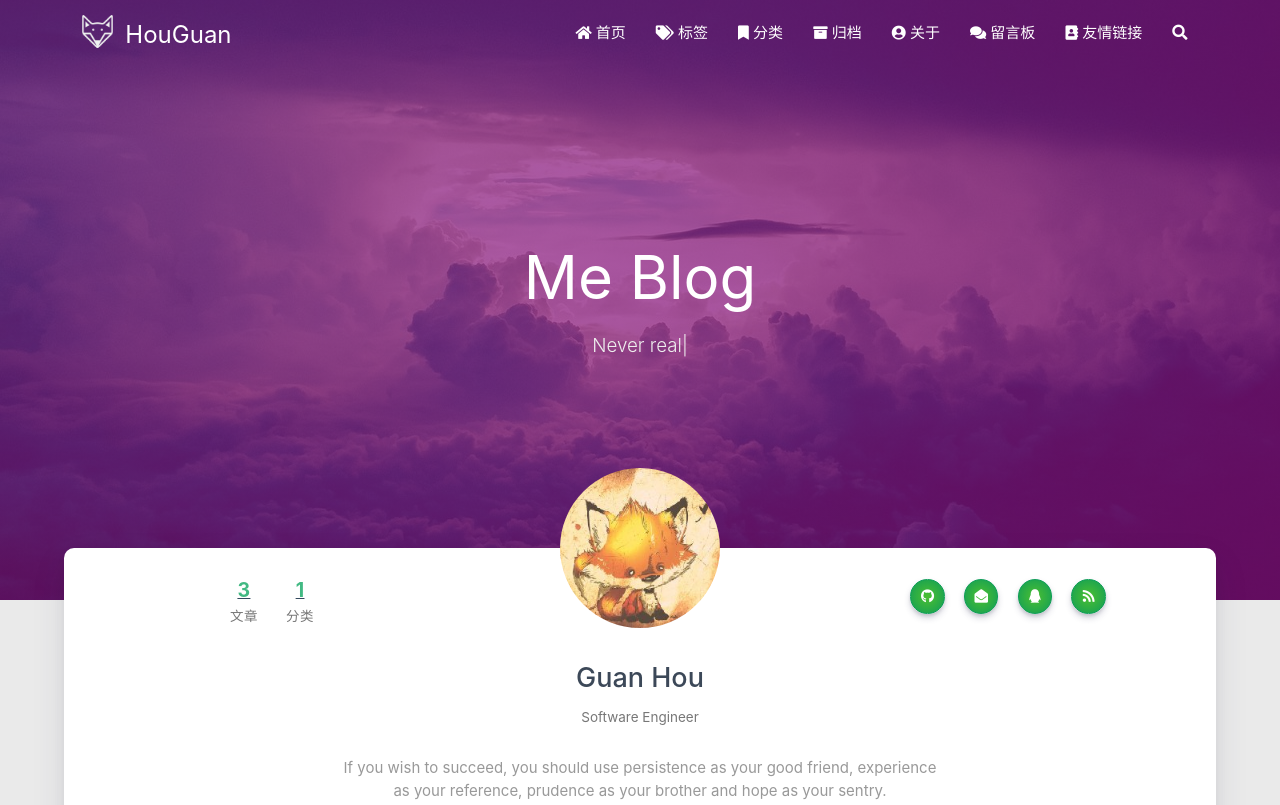
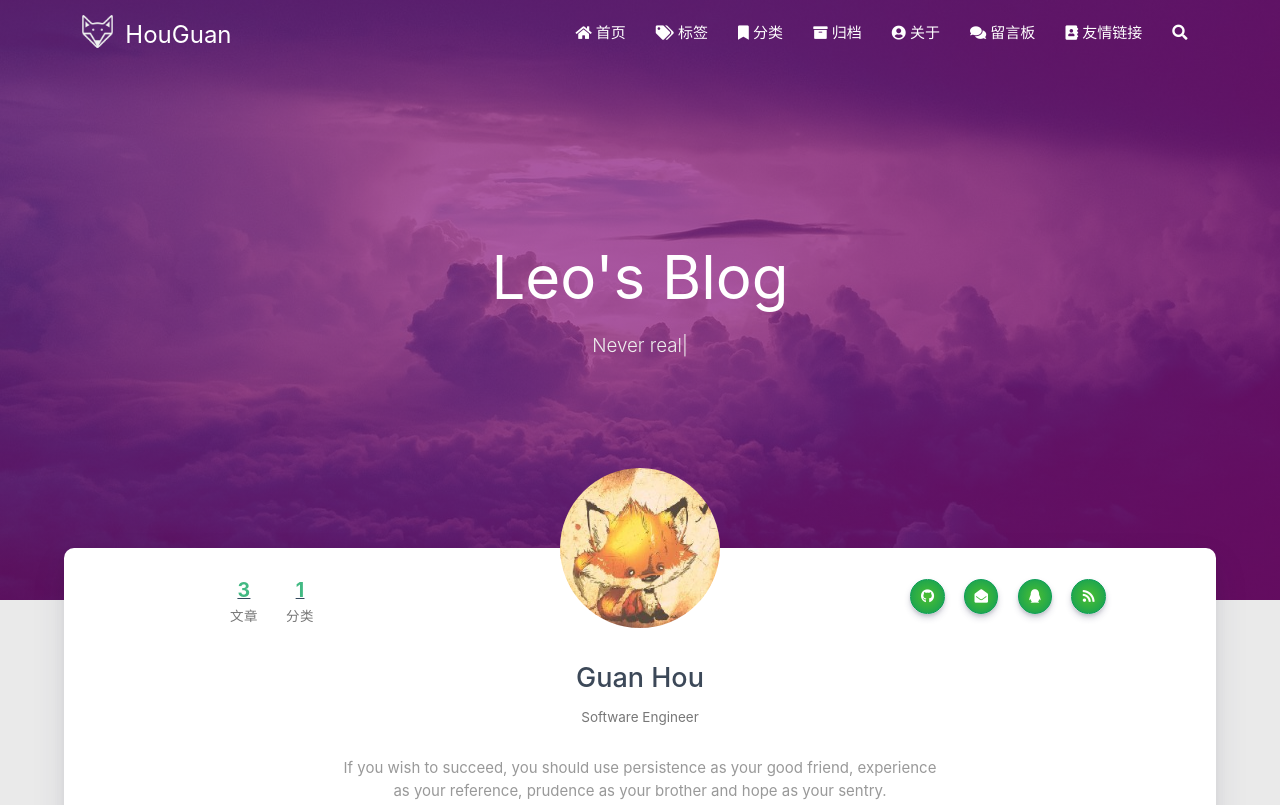
Before and after one commit to NKUHou/NKUHou.github.io, a plain HTML site: page about/index.html in a window 1280 px wide. Shown: the top 805 px of the page. Drawn offline with nearby package versions, Linux system fonts and the light colour scheme; some packages are replaced by stand-ins of ours; no server answers; a script that the page names is missing.

Commit message:
Site updated: 2022-02-18 22:46:57

```diff
--- a/about/index.html
+++ b/about/index.html
@@ -319,7 +319,7 @@
         <div class="brand">
             <div class="title center-align">
 
-                Me Blog
+                Leo&#39;s Blog
 
             </div>
 
```
Also changed, not shown: archives/2022/02/index.html (+1 -1 lines), archives/2022/index.html (+1 -1 lines), archives/index.html (+1 -1 lines), categories/Hello/index.html (+1 -1 lines), categories/index.html (+1 -1 lines), index.html (+1 -1 lines), tags/index.html (+1 -1 lines).
